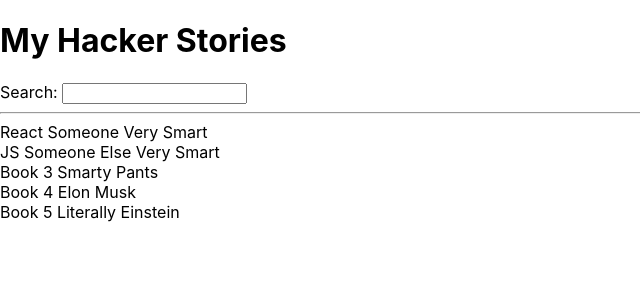
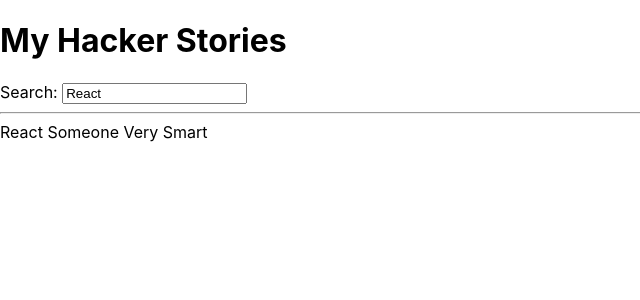
Before and after one commit to RKRedfern/hacker-stories, a React (Create React App) app: page / in a window 1280 px wide. Shown: the top 300 px of the page, without its empty margins (0-640 px from the left). Built offline with nearby package versions, Linux system fonts and the light colour scheme.

Commit message:
first use of useEffect

```diff
--- a/src/App.js
+++ b/src/App.js
@@ -45,11 +45,17 @@ const App = () => {
     }
   ]
 
-  const [searchTerm, setSearchTerm] = React.useState('');
+  const [searchTerm, setSearchTerm] = React.useState(
+    localStorage.getItem('search') || 'React'
+  );
+
+  React.useEffect(() => {
+    localStorage.setItem('search', searchTerm);
+  }, [searchTerm] );
 
   const handleSearch = (e) => {
     setSearchTerm(e.target.value)
-  }
+  };
 
   const searchedStories = stories.filter(story => {
     return story.title.toLowerCase().includes(searchTerm.toLowerCase());
```
